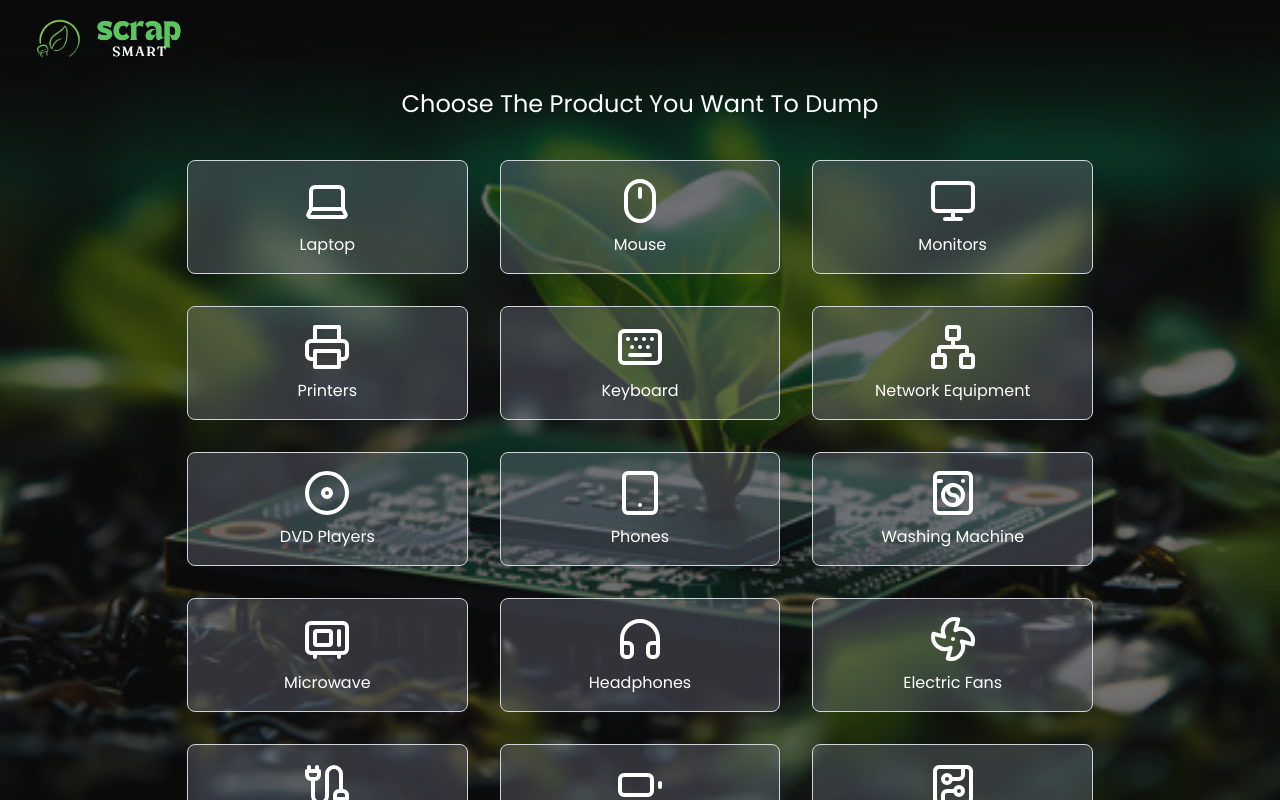
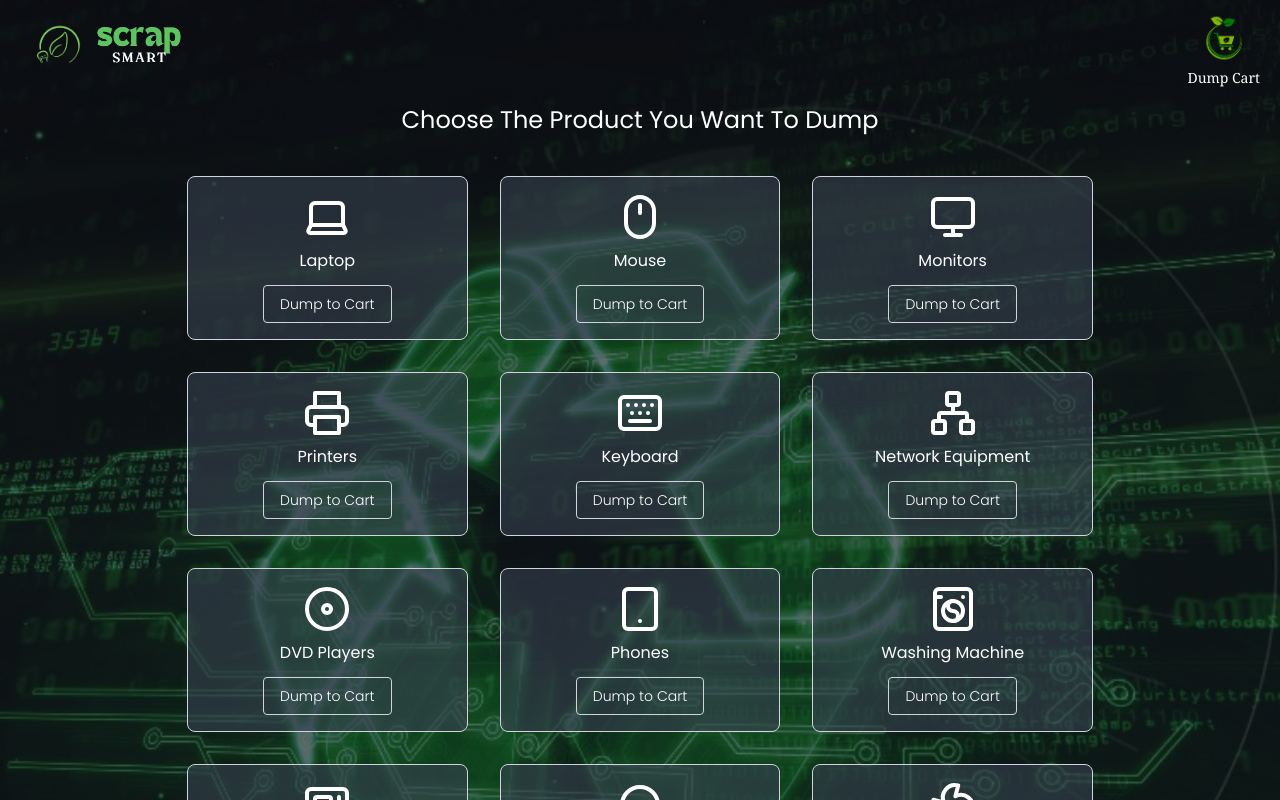
Before and after one commit to atul-10-01/ScrapSmart, a React (Vite) app: page /dumping-page in a window 1280 px wide. Shown: the top 800 px of the page. Built offline with nearby package versions, Linux system fonts and the light colour scheme.

Commit message:
added functionality

```diff
--- a/src/DumpForm.jsx
+++ b/src/DumpForm.jsx
@@ -6,44 +6,59 @@ import { Link } from 'react-router-dom';
 import logo from './assets/logo.png';
 import nameLogo from './assets/name-logo.png';
 import formBg from './assets/form-bg.jpg';
+import emptyCart from './assets/empty-cart.png';
 
 const FormPage = () => {
   const location = useLocation();
-  const { productType } = location.state || {};
-
+  const { selectedDevices } = location.state || {};
   const [email, setEmail] = useState('');
   const [mobileNumber, setMobileNumber] = useState('');
   const [pickupOption, setPickupOption] = useState('home');
   const [address, setAddress] = useState('');
   const [metroLine, setMetroLine] = useState('');
   const [metroStation, setMetroStation] = useState('');
-  const [selectedProduct, setSelectedProduct] = useState(productType || '');
 
   return (
     <div className="relative min-h-screen">
       <div className='absolute inset-0 bg-cover bg-center opacity-45' style={{ backgroundImage: `url(${formBg})` }}></div>
       <div className="relative flex justify-start items-center opacity-100 px-4 ml-[0.55rem]">
         <img src={logo} alt="logo" className="w-13 h-10" />
-        <Link to="/"><img src={nameLogo} alt="logo" className="w-28 " /></Link>
+        <Link to="/"><img src={nameLogo} alt="logo" className="w-28 hover:brightness-150 transition-all duration-200" /></Link>
       </div>
-      <div className="relative container w-[90%] sm:w-[500px] xl:w-[415px] mt-2 mx-auto p-2 px-4 bg-white bg-opacity-10 rounded-lg backdrop-filter backdrop-blur-sm">
-        <h2 className="text-xl font-bold mb-[0.3rem] text-white text-center">Dump your E-waste!</h2>
-        <form className="space-y-4">
-          <div>
-            <label className="block mb-[0.3rem] text-white">Product</label>
-            <select
-              className="w-full p-2 border text-black bg-slate-300 border-gray-800 rounded focus:ring-green-800 focus:border-green-800"
-              value={selectedProduct}
-              onChange={(e) => setSelectedProduct(e.target.value)}
-            >
-              <option value="">Select Product</option>
-              {devices.map((device) => (
-                <option key={device.name} value={device.name}>
-                  {device.name}
-                </option>
-              ))}
-            </select>
+      <div className="relative pb-4 w-[90%] sm:w-[500px] xl:w-[750px] mt-2 mx-auto p-2 px-4 bg-gray-300 bg-opacity-10 rounded-lg backdrop-filter backdrop-blur-sm">
+        <h2 className="text-xl text-[1.4rem] tracking-wide font-semibold mb-[0.3rem] pt-2 text-white text-center">Dump your E-waste!</h2>
+        <div className="mt-6 flex max-xl:items-center flex-col xl:flex-row xl:gap-28">
+          <div className="mb-4 lg:w-[270px]">
+            <h2 className="text-xl font-light xl:font-normal mb-2 text-white text-center">Cart Summary</h2>
+            {Object.keys(selectedDevices).length === 0 ? (
+              <div className='flex flex-col justify-center items-center'>
+                <img src={emptyCart} alt="empty-cart" className='my-4 xl:my-10 max-xl:w-[160px]'/>
+                <p className="text-white font-light italic text-sm text-center brightness-150 mt-2">No items in Dump Cart</p>
               </div>
+            ) : (
+              <>
+                <div className="flex justify-between text-white mb-2">
+                  <span>Product</span>
+                  <span>Quantity</span>
+                </div>
+                <ul className="text-white">
+                  {Object.entries(selectedDevices).map(([deviceName, { quantity }]) => {
+                    const deviceIcon = devices.find(device => device.name === deviceName).icon;
+                    return (
+                      <li key={deviceName} className="flex gap-32 justify-between items-center mb-1">
+                        <div className="flex items-center">
+                          {deviceIcon && React.createElement(deviceIcon, { className: 'w-5 h-5 mr-2' })}
+                          <span>{deviceName}</span>
+                        </div>
+                        <span className='mr-6'>{quantity}</span>
+                      </li>
+                    );
+                  })}
+                </ul>
+              </>
+            )}
+          </div>
+          <form className="space-y-4 w-[315px]">
             <div>
               <label className="block mb-[0.3rem] text-white">Email</label>
               <input
@@ -132,6 +147,7 @@ const FormPage = () => {
           </form>
         </div>
       </div>
+    </div>
   );
 };
 
--- a/src/DumpingPage.jsx
+++ b/src/DumpingPage.jsx
@@ -1,12 +1,11 @@
-
-import React, { useEffect } from 'react';
+import React, { useState, useEffect } from 'react';
 import { useNavigate } from 'react-router-dom';
-import { Laptop, Mouse, Monitor, Printer, Keyboard, Network, Disc, Tablet, WashingMachine, Microwave, Headphones, Fan, Cable, Battery, CircuitBoard } from 'lucide-react';
 import { Link } from 'react-router-dom';
+import { Laptop, Mouse, Monitor, Printer, Keyboard, Network, Disc, Tablet, WashingMachine, Microwave, Headphones, Fan, Cable, Battery, CircuitBoard, ShoppingCart } from 'lucide-react';
 import logo from './assets/logo.png';
 import nameLogo from './assets/name-logo.png';
-import dumpBg from './assets/dump-bg.jpg';
-
+import formBg from './assets/form-bg.jpg';
+import cart from './assets/cart.png';
 
 export const devices = [
   { name: 'Laptop', icon: Laptop },
@@ -28,25 +27,63 @@ export const devices = [
 
 const DumpingPage = () => {
   const navigate = useNavigate();
-
-  const handleProductClick = (productType) => {
-    navigate('/form', { state: { productType } });
-  };
+  const [selectedDevices, setSelectedDevices] = useState({});
+  const [showNotification, setShowNotification] = useState(false);
 
   useEffect(() => {
     window.scrollTo(0, 0);
   }, []);
 
+  const handleAddClick = (device) => {
+    setSelectedDevices((prevSelectedDevices) => ({
+      ...prevSelectedDevices,
+      [device.name]: { quantity: 1 },
+    }));
+    setShowNotification(true);
+    setTimeout(() => setShowNotification(false), 2000);
+  };
+
+  const handleQuantityChange = (deviceName, change) => {
+    setSelectedDevices((prevSelectedDevices) => {
+      const newQuantity = prevSelectedDevices[deviceName].quantity + change;
+      if (newQuantity <= 0) {
+        const { [deviceName]: _, ...rest } = prevSelectedDevices;
+        return rest;
+      } else {
+        return {
+          ...prevSelectedDevices,
+          [deviceName]: { quantity: newQuantity },
+        };
+      }
+    });
+  };
+
+  const handleNextClick = () => {
+    navigate('/form', { state: { selectedDevices } });
+  };
+
   return (
     <div className="relative min-h-screen">
       <div
         className="absolute inset-0 bg-cover bg-center h-full opacity-40 will-change-transform"
-        style={{ backgroundImage: `url(${dumpBg})` }}
+        style={{ backgroundImage: `url(${formBg})` }}
       ></div>
-      <div className="relative z-10 p-1">
-        <div className=" relative flex  justify-start items-center opacity-100 px-4 ml-[0.55rem]">
-          <img src={logo} alt="logo" className="w-13 h-10" />
-          <Link to="/"><img src={nameLogo} alt="logo" className="w-28 " /></Link>
+      <div className="relative z-10 p-1 pt-0">
+        <div className="relative flex justify-between items-center opacity-100 px-4 ml-[0.55rem]">
+          <div className="flex justify-start items-center">
+            <img src={logo} alt="logo" className="w-13 h-10" />
+            <Link to="/"><img src={nameLogo} alt="logo" className="w-28 hover:brightness-150 transition-all duration-200" /></Link>
+          </div>
+          <div className='flex flex-col justify-center items-center'>
+            <img
+              src={cart}
+              alt="cart-logo"
+              width={60}
+              className="cursor-pointer mt-2 hover:brightness-125"
+              onClick={handleNextClick}
+            />
+            <p onClick={handleNextClick} className='text-sm font-serif cursor-pointer'>Dump Cart</p>
+          </div>
         </div>
         <div id='dump'>
           <h3 className='text-xl text-center p-4 capitalize sm:text-2xl'>
@@ -57,15 +94,45 @@ const DumpingPage = () => {
           {devices.map((device) => (
             <div
               key={device.name}
-              className="cursor-pointer flex flex-col items-center border border-gray-300 bg-gray-500 bg-opacity-40 hover:bg-opacity-50 text-white p-4 m-2 rounded-lg transition-all duration-100"
-              onClick={() => handleProductClick(device.name)}
+              className="flex flex-col items-center border border-gray-300 bg-gray-700 bg-opacity-60 hover:bg-opacity-70 text-white p-4 m-2 rounded-lg transition-all duration-100"
             >
-
               <device.icon className="w-9 h-9 sm:w-12 sm:h-12" />
               <div className="text-sm sm:text-base mt-2 text-center">{device.name}</div>
+              {selectedDevices[device.name] ? (
+                <div className="flex items-center max-sm:mt-3 max-sm:py-[0.2rem] mt-2">
+                  <button
+                    className="border-2 border-gray-300 hover:bg-green-800 text-white max-sm:text-sm rounded px-3 py-1 max-sm:py-[0.2rem] mx-1"
+                    onClick={() => handleQuantityChange(device.name, -1)}
+                  >
+                    -
+                  </button>
+                  <span className="mx-2">{selectedDevices[device.name].quantity}</span>
+                  <button
+                    className="border-2 border-gray-300 hover:bg-green-800 text-white max-sm:text-sm rounded px-3 py-1 max-sm:py-[0.2rem] mx-1"
+                    onClick={() => handleQuantityChange(device.name, 1)}
+                  >
+                    +
+                  </button>
+                </div>
+              ) : (
+                <button
+                  className="mt-3 border-[1.4px] border-gray-300 hover:bg-green-800 text-white px-4 max-sm:text-xs max-sm:py-2 text-sm font-light py-1 sm:py-2 rounded "
+                  onClick={() => handleAddClick(device)}
+                >
+                  Dump to Cart
+                </button>
+              )}
             </div>
           ))}
         </div>
+        {showNotification && (
+          <div className='max-xl:flex max-xl:items-center'>
+            <div className="fixed bottom-4 right-[23%] md:right-[35%] lg:top-24 lg:right-4 text-sm lg:text-xs font-light bg-green-700 bg-opacity-100 py-3 xl:py-2 px-10 xl:px-4 rounded transition-opacity duration-100 animate-fadeScale xl:h-8 ">
+              *Added to Dump Cart
+            </div>
+          </div>
+        )}
+
       </div>
     </div>
   );
--- a/src/NewAccount.jsx
+++ b/src/NewAccount.jsx
@@ -43,7 +43,7 @@ const NewAccount = () => {
             <div className='absolute inset-0 bg-[url("/src/assets/signup-bg.jpg")] bg-cover bg-center opacity-45'></div>
             <div className="relative flex justify-start items-center opacity-100 px-4 ml-[0.55rem]">
                 <img src={logo} alt="logo" className="w-13 h-10" />
-                <Link to="/"><img src={nameLogo} alt="logo" className="w-28 " /></Link>
+                <Link to="/"><img src={nameLogo} alt="logo" className="w-28 hover:brightness-150 transition-all duration-200" /></Link>
             </div>
 
             <div className="relative container w-[90%] sm:w-[500px] xl:w-[415px] mt-4 mx-auto p-4 bg-white bg-opacity-10 rounded-lg backdrop-filter backdrop-blur-sm">
--- a/src/SignIn.jsx
+++ b/src/SignIn.jsx
@@ -20,7 +20,7 @@ const Signin = () => {
             <div className='absolute inset-0 bg-[url("/src/assets/signup-bg.jpg")] bg-cover bg-center opacity-45'></div>
             <div className="relative flex justify-start items-center opacity-100 px-4 ml-[0.55rem]">
                 <img src={logo} alt="logo" className="w-13 h-10" />
-                <Link to="/"><img src={nameLogo} alt="logo" className="w-28 " /></Link>
+                <Link to="/"><img src={nameLogo} alt="logo" className="w-28 hover:brightness-150 transition-all duration-200" /></Link>
             </div>
 
             <div className="relative container w-[90%] sm:w-[500px] xl:w-[415px] mt-4 mx-auto p-4 bg-white bg-opacity-10 rounded-lg backdrop-filter backdrop-blur-sm">
--- a/src/blog1.jsx
+++ b/src/blog1.jsx
@@ -13,7 +13,7 @@ const Blog1 = () => {
     <div className="relative min-h-screen scroll-smooth">
       <div className="sticky top-0 z-50 backdrop-blur-md flex justify-start items-center opacity-100 px-4 ml-[0.55rem]">
         <img src={logo} alt="logo" className="w-13 h-10" />
-        <Link to="/"><img src={nameLogo} alt="logo" className="w-28 " /></Link>
+        <Link to="/"><img src={nameLogo} alt="logo" className="w-28 hover:brightness-150 transition-all duration-200" /></Link>
       </div>
       <h2 className="text-2xl text-center mx-16 sm:mx-2 mt-3 lg:mt-0 sm:text-3xl lg:text-4xl tracking-wide">
         Understanding{" "}
--- a/src/blog2.jsx
+++ b/src/blog2.jsx
@@ -14,7 +14,7 @@ const Blog2 = () => {
     <div className="relative min-h-screen scroll-smooth">
       <div className="sticky top-0 z-50 backdrop-blur-md flex justify-start items-center opacity-100 px-4 ml-[0.55rem]">
         <img src={logo} alt="logo" className="w-13 h-10" />
-        <Link to="/"><img src={nameLogo} alt="logo" className="w-28 " /></Link>
+        <Link to="/"><img src={nameLogo} alt="logo" className="w-28 hover:brightness-150 transition-all duration-200 " /></Link>
       </div>
       <h2 className="text-2xl text-center mx-16 sm:mx-8 mt-3 lg:mt-5 sm:text-3xl lg:text-4xl tracking-wide">
         How to Manage Your{" "}
--- a/src/blog3.jsx
+++ b/src/blog3.jsx
@@ -14,7 +14,7 @@ const Blog3 = () => {
         <div className="relative min-h-screen scroll-smooth">
             <div className="sticky top-0 z-50 backdrop-blur-md flex justify-start items-center opacity-100 px-4 ml-[0.55rem]">
                 <img src={logo} alt="logo" className="w-13 h-10" />
-                <Link to="/"><img src={nameLogo} alt="logo" className="w-28 " /></Link>
+                <Link to="/"><img src={nameLogo} alt="logo" className="w-28 hover:brightness-150 transition-all duration-200" /></Link>
             </div>
             <h2 className="text-2xl text-center mx-16 sm:mx-8 mt-3 lg:mt-5 sm:text-3xl lg:text-4xl tracking-wide">
                 Importance of Responsible{" "}
--- a/src/blog4.jsx
+++ b/src/blog4.jsx
@@ -14,7 +14,7 @@ const Blog4 = () => {
     <div className="relative min-h-screen scroll-smooth">
       <div className="sticky top-0 z-50 backdrop-blur-md flex justify-start items-center opacity-100 px-4 ml-[0.55rem]">
         <img src={logo} alt="logo" className="w-13 h-10" />
-        <Link to="/"><img src={nameLogo} alt="logo" className="w-28 " /></Link>
+        <Link to="/"><img src={nameLogo} alt="logo" className="w-28 hover:brightness-150 transition-all duration-200" /></Link>
       </div>
       <h2 className="text-2xl text-center mx-16 sm:mx-8 mt-3 lg:mt-5 sm:text-3xl lg:text-4xl tracking-wide">
         E-waste in India and {" "}
--- a/src/blog5.jsx
+++ b/src/blog5.jsx
@@ -14,7 +14,7 @@ const Blog5 = () => {
     <div className="relative min-h-screen scroll-smooth">
       <div className="sticky top-0 z-50 backdrop-blur-md flex justify-start items-center opacity-100 px-4 ml-[0.55rem]">
         <img src={logo} alt="logo" className="w-13 h-10" />
-        <Link to="/"><img src={nameLogo} alt="logo" className="w-28 " /></Link>
+        <Link to="/"><img src={nameLogo} alt="logo" className="w-28 hover:brightness-150 transition-all duration-200" /></Link>
       </div>
       <h2 className="text-2xl text-center mx-16 sm:mx-8 mt-3 lg:mt-5 sm:text-3xl lg:text-4xl tracking-wide">
         Where Does Your{" "}
--- a/src/blog6.jsx
+++ b/src/blog6.jsx
@@ -13,7 +13,7 @@ const Blog6 = () => {
         <div className="relative min-h-screen scroll-smooth">
             <div className="sticky top-0 z-50 backdrop-blur-md flex justify-start items-center opacity-100 px-4 ml-[0.55rem]">
                 <img src={logo} alt="logo" className="w-13 h-10" />
-                <Link to="/"><img src={nameLogo} alt="logo" className="w-28 " /></Link>
+                <Link to="/"><img src={nameLogo} alt="logo" className="w-28 hover:brightness-150 transition-all duration-200" /></Link>
             </div>
             <h2 className="text-2xl text-center mx-16 sm:mx-8 mt-3 lg:mt-5 sm:text-3xl lg:text-4xl tracking-wide">
                 What Are the Long-term{" "}
--- a/tailwind.config.js
+++ b/tailwind.config.js
@@ -6,11 +6,11 @@ export default {
       keyframes: {
         fadeScale: {
           '0%': { opacity: '0', transform: 'scale(1)' },
-          '100%': { opacity: '1', transform: 'scale(1.10)' },
+          '100%': { opacity: '1', transform: 'scale(1.05)' },
         },
       },
       animation: {
-        fadeScale: 'fadeScale 1s ease-in forwards',
+        fadeScale: 'fadeScale 0.7s ease-in forwards',
       },
     },
   },
```
Also changed, not shown: src/assets/cart.png (added), src/assets/empty-cart.png (added). Lines whose indentation alone changed are shown as unchanged.
